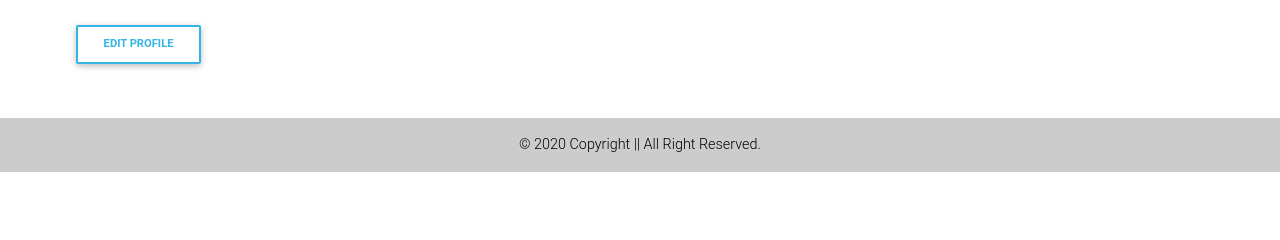
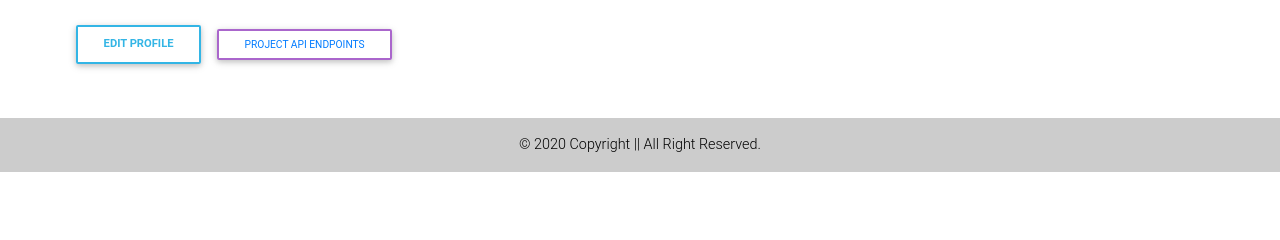
Before and after one commit to sam2020-4/Awwards, a Django app: page /accounts/profile/ in a window 1280 px wide. Shown: the part 323-563 px from the top of the page. Run offline with Django 3.2, Linux system fonts and the light colour scheme; the visitor is signed in with stand-in values (Sample User, id 1); data that the repository does not hold is empty; some libraries are stand-ins or nearby versions.

Commit message:
updated rest framework

```diff
--- a/awwards/templates/registration/profile.html
+++ b/awwards/templates/registration/profile.html
@@ -17,6 +17,9 @@
       <p> <span class="font-weight-bold"> Email:</span>  {{user.email}} </p>
       <p> <span class="font-weight-bold"> Bio:</span> {{ user.photo.bio}}  </p>
       <button class="btn btn-md btn-outline-info font-weight-bold" data-toggle="modal" data-target="#profile"> Edit Profile</button>
+        <div class="btn btn-sm btn-outline-secondary mr-3 text-secondary">
+          <a class=""href="{% url 'awwards_api' %}">Project Api Endpoints</a>
+      </div>
     </div>
 
     <div claiss="col-lg-12 p-2"></div>
--- a/awwards/templates/registration/registration_form.html
+++ b/awwards/templates/registration/registration_form.html
@@ -36,7 +36,6 @@
             </div>
 
             <input type="hidden" name="next" value="{{next}}">
-
           </form>
 
         </div>
--- a/awwards/views.py
+++ b/awwards/views.py
@@ -9,20 +9,18 @@
 from .forms import *
 from django.contrib import messages
 
+# rest-framework
 from rest_framework.response import Response
 from rest_framework.views import APIView
 from .models import  Projects
 from .serializer import MerchSerializer
-
 
 # Create your views here.
 def index(request):
     date = dt.date.today()
     projects = Projects.get_projects()
 
-
     return render(request, 'index.html', {"date": date, "projects":projects})
-
 
 def register(request):
     if request.method == 'POST':
@@ -60,9 +58,7 @@
     except ObjectDoesNotExist:
         raise Http404()
 
-
     return render(request, "projects.html", {"project":project})
-
 
 @login_required(login_url='/accounts/login/')
 def new_project(request):
@@ -95,8 +91,9 @@
 
     else:
         form = ProfileUpdateForm()
+    return render(request, 'registration/profile.html', {"form":form, "projects":projects})
 
-    return render(request, 'registration/profile.html', {"form":form, "projects":projects})
+
 
 #rest API
 class MerchList(APIView):
--- a/reviews/urls.py
+++ b/reviews/urls.py
@@ -23,9 +23,11 @@
 from django.conf.urls import url, include
 from django.contrib import admin
 from django.contrib.auth import views
+# from django.contrib.auth import views as auth_views
 from registration.backends.simple.views import RegistrationView
 from awwards.forms import RegisterForm
-
+from awwards import views
+from awwards.views import MerchList
 
 urlpatterns = [
     url(r'^admin/', admin.site.urls),
@@ -37,6 +39,8 @@
         name='registration_register',
     ),
     url(r'^accounts/', include('registration.backends.simple.urls')),
-    url(r'^logout/$', views.logout, {"next_page": '/'}),
+    # url(r'^logout/$', views.logout, {"next_page": 'logout'}),
+    # url('logout/', auth_views.LogoutView.as_view(template_name='users/logout.html'), name='logout'),
     url(r'^tinymce/', include('tinymce.urls')),
+    url('awwards-api/',views.MerchList.as_view(), name='awwards_api'),
 ]
```
Also changed, not shown: awwards/templates/registration/logout.html (added, +13 -0 lines).
